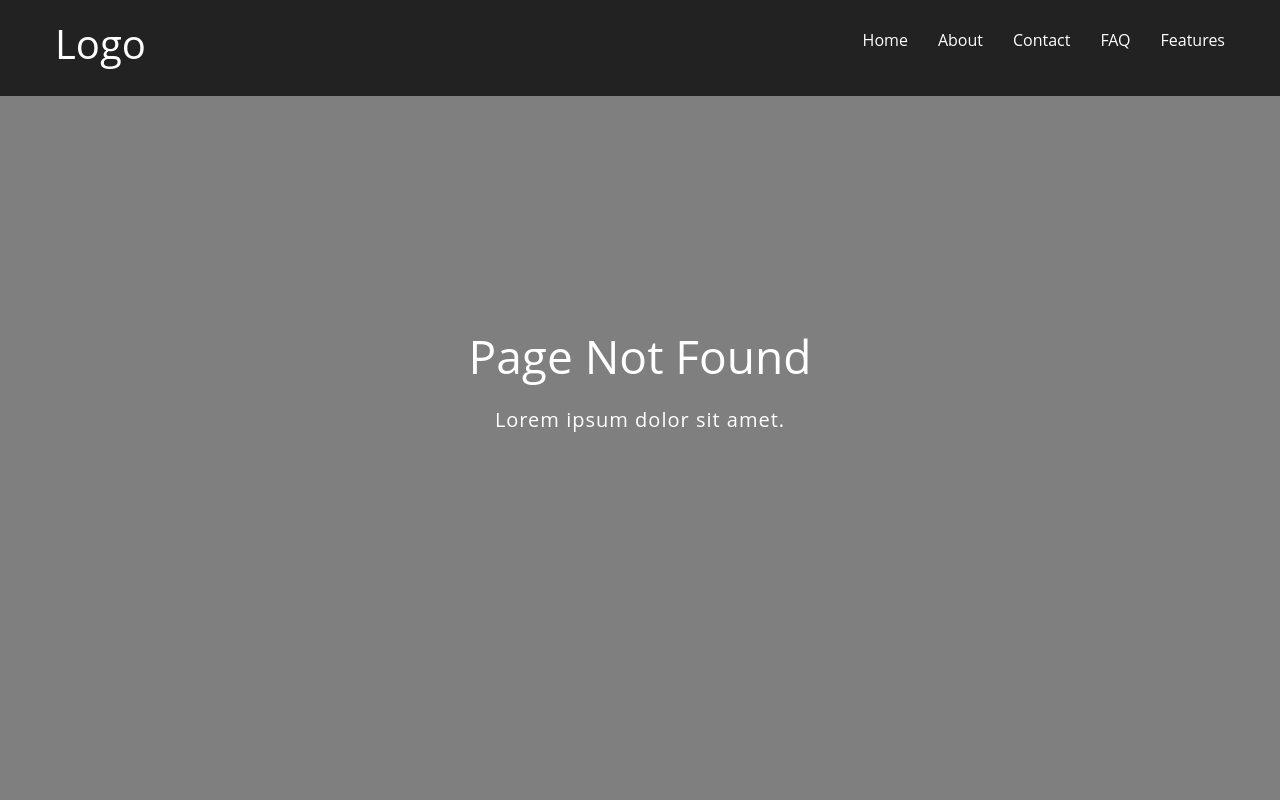
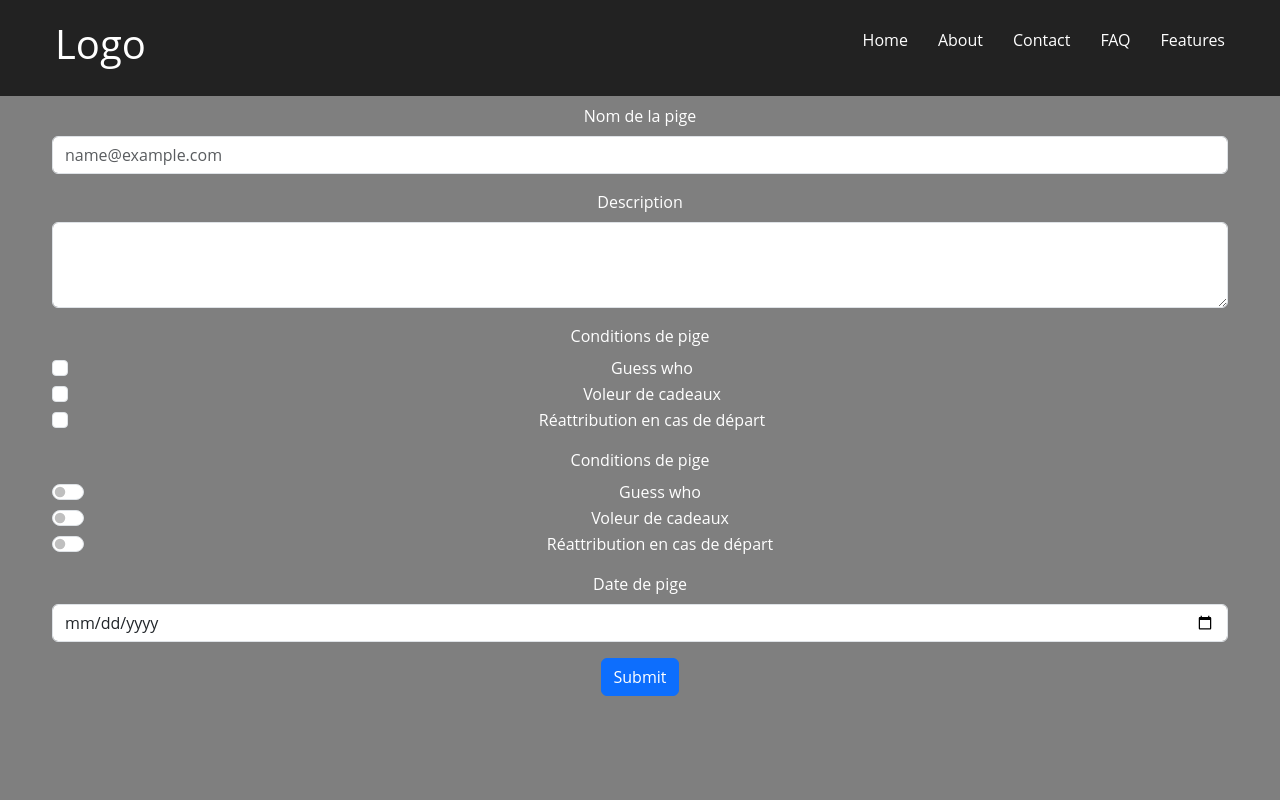
Before and after one commit to cindybragdon/Swap-it, a React (Create React App) app in the folder frontend/: page /piges/creation-piges in a window 1280 px wide. Before the commit this address had no page. Shown: the top 800 px of the page. Built offline with nearby package versions, Linux system fonts and the light colour scheme; the HTML template or start-up script is replaced by a standard one.

Commit message:
Ajout formulaire création de piges

```diff
--- a/frontend/src/App.js
+++ b/frontend/src/App.js
@@ -9,6 +9,7 @@
 import NotFound from './pages/NotFound';
 import Features from './pages/Features';
 import Piges from "./pages/Piges";
+import CreationPiges from "./components/CreationPiges";
 
 
 function App() {
@@ -22,8 +23,10 @@
             <Route path='/contact' element={<Contact />} />
             <Route path='/faq' element={<FAQ />} />
             <Route path='/features' element={<Features />} />
-              <Route path='/piges' element={<Piges />}/>
+            <Route path='/piges' element={<Piges />}/>
             <Route path='*' element={<NotFound />} />
+              <Route path='/piges/creation-piges' element={<CreationPiges />} />
+
           </Routes>
         </div>
         <Footer />
--- /dev/null
+++ b/frontend/src/components/CreationPiges.js
@@ -0,0 +1,70 @@
+import React from 'react';
+import {useForm} from 'react-hook-form';
+
+const CreationPiges = () => {
+    const {register, handleSubmit, formState: {errors}, reset} = useForm();
+
+    const onSubmit = (data) => {
+        console.log(data);
+        reset();
+    }
+
+    return (
+        <div className="hero oui">
+            <form className='container' onSubmit={handleSubmit(onSubmit)}>
+                <div className="mb-3">
+                    <label className="form-label">Nom de la pige</label>
+                    <input type="text" className="form-control" placeholder="name@example.com"/>
+                </div>
+
+                <div className="mb-3">
+                    <label className="form-label">Description</label>
+                    <textarea className="form-control" rows="3"></textarea>
+                </div>
+
+                <div className="mb-3">
+                    <label className="form-label">Conditions de pige</label>
+                    <div className="form-check">
+                        <input className="form-check-input" type="checkbox" value="" id="condition1"/>
+                        <label className="form-check-label">Guess who</label>
+                    </div>
+                    <div className="form-check">
+                        <input className="form-check-input" type="checkbox" value="" id="condition2"/>
+                        <label className="form-check-label">Voleur de cadeaux</label>
+                    </div>
+                    <div className="form-check">
+                        <input className="form-check-input" type="checkbox" value="" id="condition3"/>
+                        <label className="form-check-label">Réattribution en cas de départ</label>
+                    </div>
+                </div>
+
+
+                <div className="mb-3">
+                    <label className="form-label">Conditions de pige</label>
+                    <div className="form-check form-switch">
+                        <input className="form-check-input" type="checkbox" role="switch" id="flexSwitchCheckDefault"/>
+                        <label className="form-check-label">Guess who</label>
+                    </div>
+                    <div className="form-check form-switch">
+                        <input className="form-check-input" type="checkbox" role="switch" id="flexSwitchCheckChecked"/>
+                        <label className="form-check-label">Voleur de cadeaux</label>
+                    </div>
+                    <div className="form-check form-switch">
+                        <input className="form-check-input" type="checkbox" role="switch" id="flexSwitchCheckDisabled"/>
+                        <label className="form-check-label">Réattribution en cas de départ</label>
+                    </div>
+                </div>
+                <div className="mb-3">
+                    <label className="form-label">Date de pige</label>
+                    <input type="date" className="form-control" placeholder=""/>
+                </div>
+
+
+
+                <button type="submit" className="btn btn-primary">Submit</button>
+            </form>
+        </div>
+    )
+}
+
+export default CreationPiges
--- a/frontend/src/pages/Piges.js
+++ b/frontend/src/pages/Piges.js
@@ -1,13 +1,53 @@
 import React from 'react';
-
+import {useNavigate} from "react-router-dom";
 
 
 function Piges() {
+
+    const navigate = useNavigate();
+
+    const handleClick = () => {
+        navigate('/piges/creation-piges');
+        alert('Button clicked');
+        console.log('Button clicked')
+    }
     return (
-        <div className='hero'>
-            <div className='container'>
-                <h1>Page Piges</h1>
-                <p> Lorem ipsum dolor sit amet.</p>
+        <div className='hero oui'>
+            <div className="row row-cols-1 row-cols-md-2 g-4">
+                <div className="col">
+                    <div className="card" onClick={handleClick} >
+                            <div className="card-body" >
+                                <h5 className="card-title">Créer une nouvelle pige</h5>
+                                <p className="card-text"><i className="bi bi-plus-lg"></i></p>
+                            </div>
+                    </div>
+                </div>
+                <div className="col">
+                    <div className="card">
+
+                            <div className="card-body">
+                                <h5 className="card-title">Card title</h5>
+                                <p className="card-text">This is a longer card with supporting text below as a natural lead-in to additional content. This content is a little bit longer.</p>
+                            </div>
+                    </div>
+                </div>
+                <div className="col">
+                    <div className="card">
+
+                            <div className="card-body">
+                                <h5 className="card-title">Card title</h5>
+                                <p className="card-text">This is a longer card with supporting text below as a natural lead-in to additional content.</p>
+                            </div>
+                    </div>
+                </div>
+                <div className="col">
+                    <div className="card">
+                            <div className="card-body">
+                                <h5 className="card-title">Card title</h5>
+                                <p className="card-text">This is a longer card with supporting text below as a natural lead-in to additional content. This content is a little bit longer.</p>
+                            </div>
+                    </div>
+                </div>
             </div>
         </div>
     );
```
